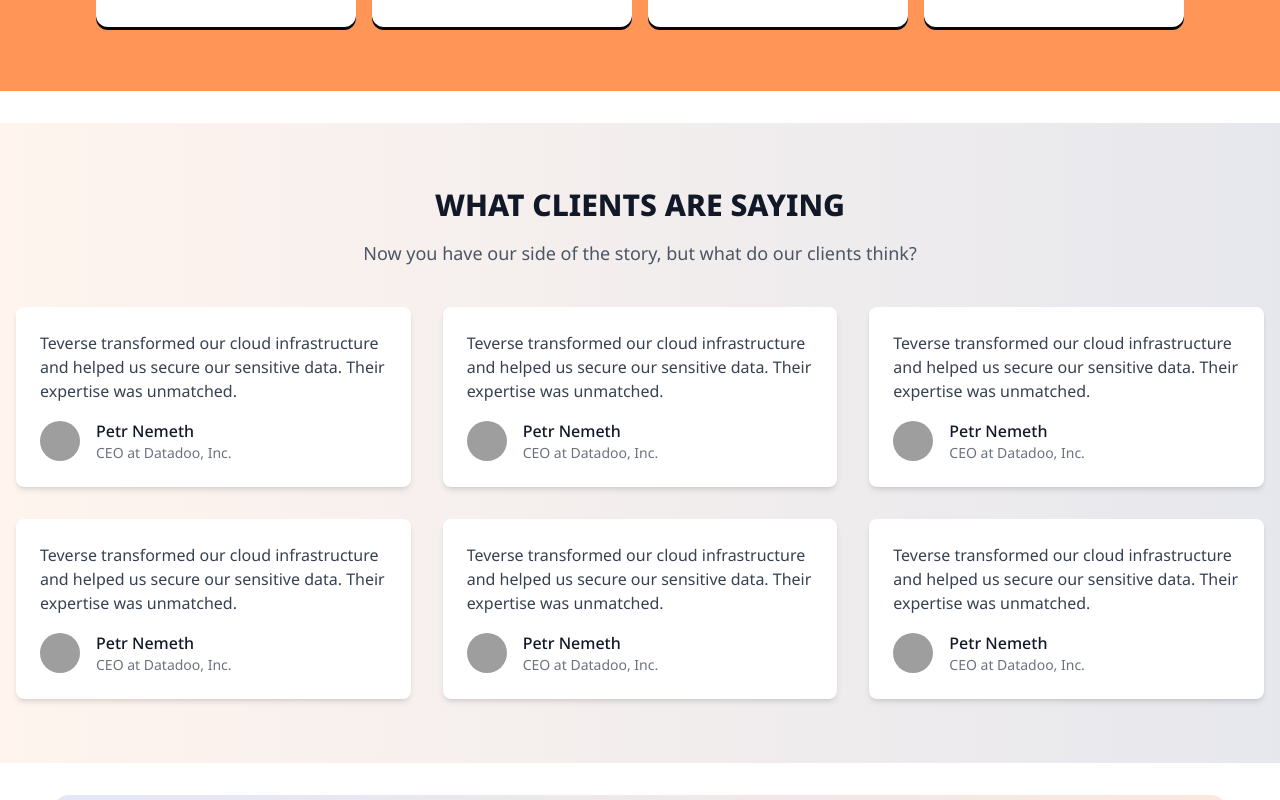
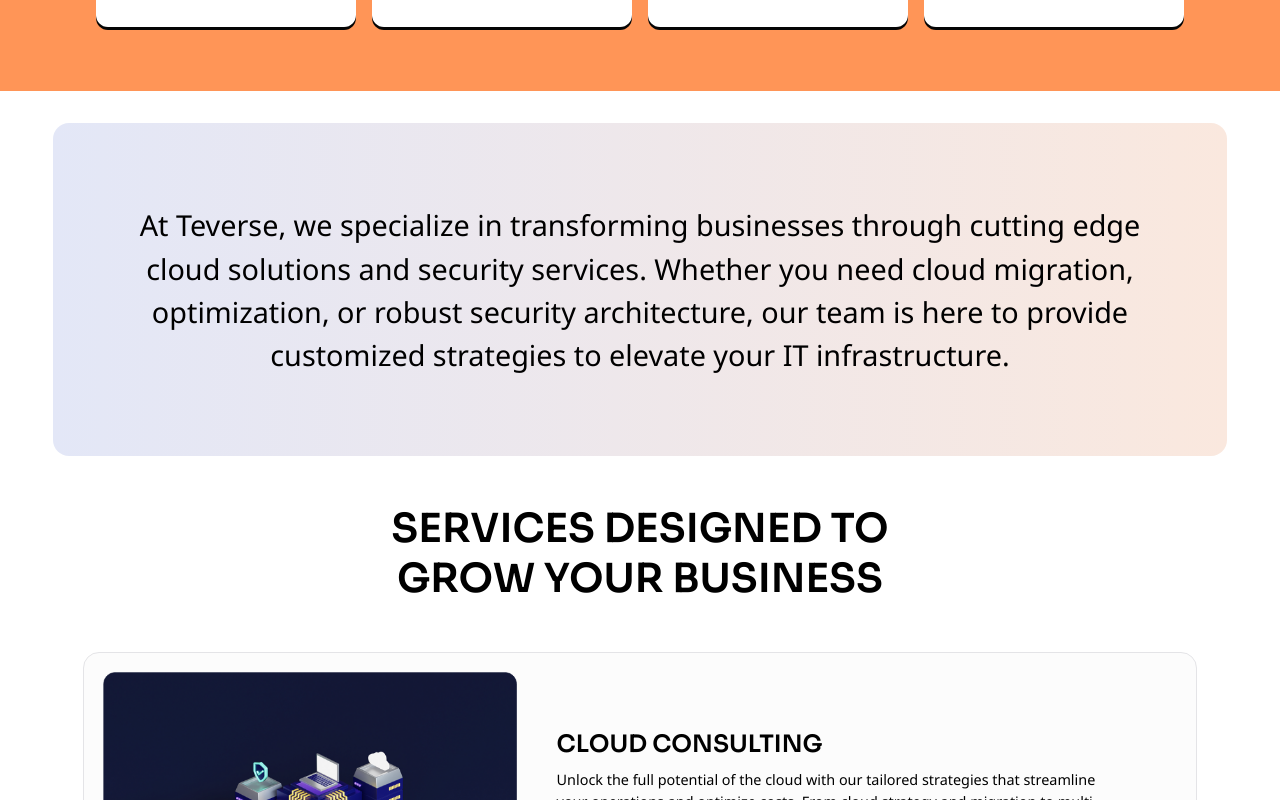
Before and after one commit to Lukman10a/web-agency, a Next.js app: page / in a window 1280 px wide. Shown: the part 1020-1820 px from the top of the page. Built offline with nearby package versions, Linux system fonts and the light colour scheme; grey boxes are pictures that could not be loaded.

Commit message:
removed an extra testimonial from index

```diff
--- a/src/pages/index.tsx
+++ b/src/pages/index.tsx
@@ -2,7 +2,6 @@
 import SecurityCertifications from "@/components/certifications";
 import Hero from "@/components/hero";
 import Testimonials from "@/components/what-client";
-// import KeyBenefits from "@/components/why-choose";
 import FAQSection from "@/components/FAQ";
 
 import WhyChooseUs from "@/components/why-choose-us";
@@ -11,9 +10,7 @@
   return (
     <main className="flex flex-col gap-8">
       <Hero />
-      {/* <KeyBenefits /> */}
       <SecurityCertifications />
-      <Testimonials />
       <BusinessOffer />
       <WhyChooseUs />
       <SecurityCertifications />
```
